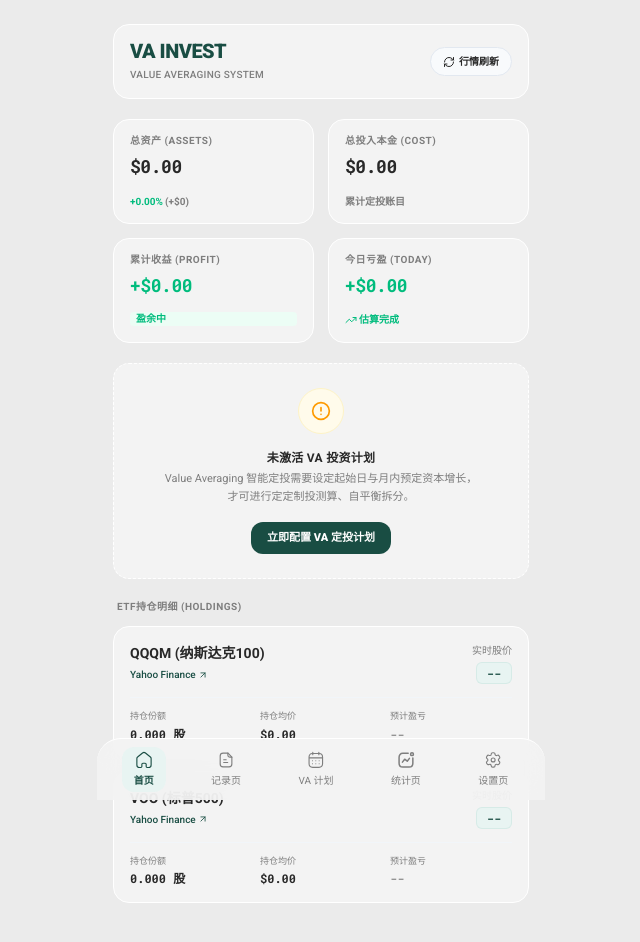
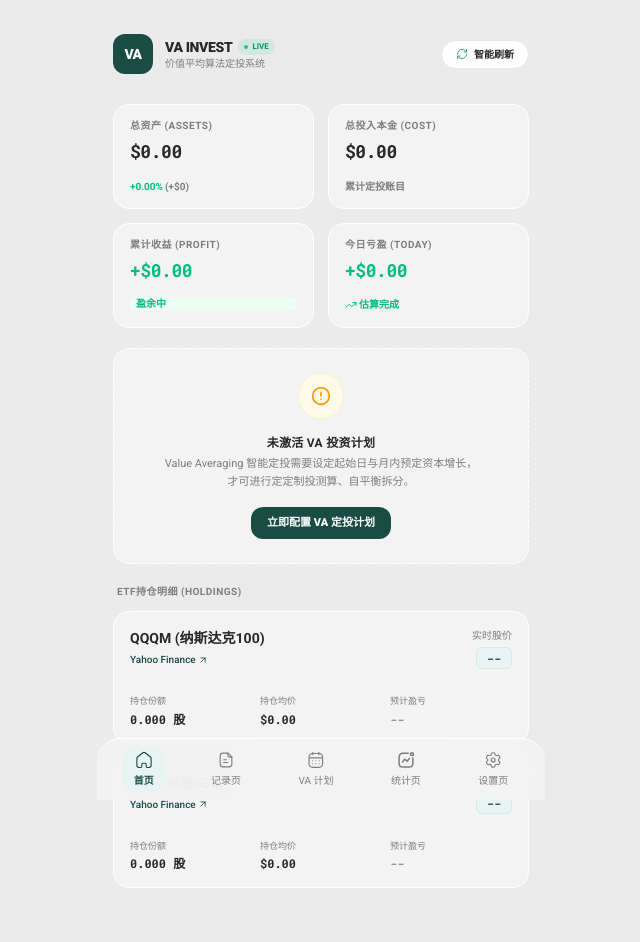
Before and after one commit to allurewu/VA-Invests-2, a React (Vite) app: page / in a window 1280 px wide. Shown: the top 942 px of the page, without its empty margins (319-959 px from the left). Built offline with nearby package versions, Linux system fonts and the light colour scheme; no server answers.

Commit message:
style: refine UI branding and improve dev experience
- Redesigned header with premium "LIVE" status indicator
- Simplified page titles and descriptive text for clarity
- Added dev-only logic to automatically unregister service workers and clear cache for faster development iterations

```diff
--- a/src/App.tsx
+++ b/src/App.tsx
@@ -345,7 +345,7 @@
   return (
     <div className="min-h-screen bg-[#EBEBEB] text-slate-800 flex flex-col font-sans select-none antialiased">
       {/* Main viewport Container */}
-      <main className="flex-1 w-full max-w-md mx-auto px-4 pt-6 z-10 overflow-x-hidden">
+      <main className="flex-1 w-full max-w-md mx-auto px-4 pt-[calc(1.5rem+env(safe-area-inset-top,0px))] z-10 overflow-x-hidden">
         {activeTab === "dashboard" && (
           <Dashboard
             records={records}
--- a/src/components/Dashboard.tsx
+++ b/src/components/Dashboard.tsx
@@ -95,29 +95,38 @@
 
   return (
     <div className="space-y-5 pb-24">
-      {/* 5.4 Simple Header (Clean, minimalist brand display) */}
-      <div className="flex justify-between items-center bg-[#F3F3F3] border border-[#FFFFFF] p-4 rounded-2xl">
-        <div>
-          <div className="text-xl font-extrabold text-blue-600 tracking-tight leading-none">
-            VA INVEST
+      {/* 5.4 Premium Financial Header */}
+      <div className="flex justify-between items-center py-2.5 px-0 relative overflow-hidden select-none">
+        <div className="flex items-center gap-3">
+          <div className="w-10 h-10 rounded-xl bg-blue-600 flex items-center justify-center text-white font-black text-sm tracking-tighter shrink-0">
+            VA
           </div>
-          <p className="text-[10px] text-slate-400 mt-1.5 font-medium tracking-wide">VALUE AVERAGING SYSTEM</p>
+          <div>
+            <div className="flex items-center gap-1.5">
+              <span className="text-sm font-black text-slate-800 tracking-tight leading-none">VA INVEST</span>
+              <span className="inline-flex items-center gap-1 text-[8px] bg-emerald-500/10 text-emerald-600 px-1.5 py-0.5 rounded-full font-bold">
+                <span className="w-1 h-1 rounded-full bg-emerald-500 animate-pulse"></span>
+                LIVE
+              </span>
+            </div>
+            <p className="text-[10px] text-slate-400 font-medium tracking-normal mt-1 leading-none">价值平均算法定投系统</p>
+          </div>
         </div>
         <div className="flex items-center">
           {loadingQuotes ? (
-            <span className="text-slate-400 text-[10px] font-medium flex items-center gap-1 bg-slate-100 px-3 py-1.5 rounded-full border border-slate-200 animate-pulse">
+            <span className="text-slate-400 text-[10px] font-bold flex items-center gap-1 bg-slate-100 px-3 py-1.5 rounded-full border border-slate-200 animate-pulse">
               <RefreshCw className="w-3 h-3 animate-spin text-blue-600" />
-              同步中...
+              同步报价
             </span>
           ) : (
             <button
               onClick={onRefreshQuotes}
               disabled={loadingQuotes}
               id="refresh_rates_btn"
-              className="px-3 py-1.5 bg-slate-50 text-slate-600 hover:text-blue-600 border border-slate-200 hover:border-blue-500/35 transition rounded-full text-[10px] font-bold flex items-center gap-1 cursor-pointer"
+              className="px-3.5 py-1.5 bg-white text-slate-700 hover:text-blue-600 hover:bg-blue-50 border border-slate-200 hover:border-blue-500/30 transition-all rounded-full text-[10px] font-bold flex items-center gap-1.5 cursor-pointer active:scale-95"
             >
-              <RefreshCw className="w-3 h-3" />
-              <span>行情刷新</span>
+              <RefreshCw className="w-3 h-3 text-blue-500" />
+              <span>智能刷新</span>
             </button>
           )}
         </div>
--- a/src/components/Plan.tsx
+++ b/src/components/Plan.tsx
@@ -144,9 +144,9 @@
     <div className="space-y-5 pb-24">
       {/* Title */}
       <div>
-        <h1 className="text-xl font-bold text-slate-800 tracking-tight">VA 价值平均计划 (Plan Rules)</h1>
-        <p className="text-xs text-slate-400 mt-1 font-medium font-sans">
-          Value Averaging 核心在于：让您的资产总额每月按固定金额平稳增长。市场跌时加仓，涨时自平衡减仓，获取极具优势的持股仓位。
+        <h1 className="text-xl font-bold text-slate-800 tracking-tight">价值计划</h1>
+        <p className="text-xs text-slate-400 mt-2 font-medium font-sans">
+          让您的资产总额每月按固定金额平稳增长
         </p>
       </div>
 
--- a/src/components/Records.tsx
+++ b/src/components/Records.tsx
@@ -229,8 +229,8 @@
     <div className="space-y-5 pb-24">
       {/* Page Title */}
       <div>
-        <h1 className="text-xl font-bold text-slate-800 tracking-tight">定投记账理财 (Transactions)</h1>
-        <p className="text-xs text-slate-400 mt-1 font-medium">登记或拆分历史买入明细，自平衡仓位成本核算</p>
+        <h1 className="text-xl font-bold text-slate-800 tracking-tight">定投记账</h1>
+        <p className="text-xs text-slate-400 mt-2 font-medium">登记或拆分历史买入明细，自平衡仓位成本核算</p>
       </div>
 
       {/* VA Suggestions banner - Clean banner */}
--- a/src/components/Stats.tsx
+++ b/src/components/Stats.tsx
@@ -143,9 +143,9 @@
     <div className="space-y-5 pb-24">
       {/* Title */}
       <div>
-        <h1 className="text-xl font-bold text-slate-800 tracking-tight">VA 投资分析报告 (Analytics Report)</h1>
-        <p className="text-xs text-slate-400 mt-1 font-medium">
-          三线重合、盈亏深度归因、自平衡资产配比，一眼洞见财富增长轨迹
+        <h1 className="text-xl font-bold text-slate-800 tracking-tight">分析报告</h1>
+        <p className="text-xs text-slate-400 mt-2 font-medium">
+          平衡资产配比，一眼洞见财富增长轨迹
         </p>
       </div>
 
@@ -154,9 +154,9 @@
         <div className="p-4 bg-amber-50 border border-amber-100 rounded-2xl flex items-start gap-3">
           <AlertCircle className="w-5 h-5 text-amber-500 shrink-0 mt-0.5" />
           <div className="text-xs space-y-1">
-            <h4 className="font-bold text-amber-800 uppercase tracking-wider">尚未配置 VA 增长计划</h4>
+            <h4 className="font-bold text-amber-800 uppercase tracking-wider">尚未配置定投计划</h4>
             <p className="text-slate-600 leading-relaxed font-medium">
-              请先到「计划页」设定月度目标计划。设定后，此分析页面将全自动激活并渲染 <b>「目标价值、累计投入、实际清算资产」三线对比动态图</b> 以及 <b>「月定投统计指标」</b>。
+              定投计划设定后，此分折页面将全自动激活并渲染数据动态图。
             </p>
           </div>
         </div>
--- a/src/main.tsx
+++ b/src/main.tsx
@@ -4,19 +4,31 @@
 import './index.css';
 
 // Register Service Worker for PWA
-if ('serviceWorker' in navigator && process.env.NODE_ENV === 'production') {
+if ('serviceWorker' in navigator) {
+  if (process.env.NODE_ENV === 'production') {
     window.addEventListener('load', () => {
       navigator.serviceWorker.register('/sw.js')
         .then((reg) => console.log('PWA Service Worker registered successfully:', reg.scope))
         .catch((err) => console.warn('PWA Service Worker registration failed:', err));
     });
-} else if ('serviceWorker' in navigator) {
-  // Register in dev also, or just log
-  window.addEventListener('load', () => {
-    navigator.serviceWorker.register('/sw.js')
-      .then((reg) => console.log('PWA SW registered (Dev Environment):', reg.scope))
-      .catch((err) => console.warn('PWA SW registration failed in dev:', err));
+  } else {
+    // In development mode, automatically unregister active service workers to prevent aggressive caching
+    navigator.serviceWorker.getRegistrations().then((registrations) => {
+      for (const registration of registrations) {
+        registration.unregister().then(() => {
+          console.log('Successfully unregistered development service worker.');
         });
+      }
+    });
+    // Clear cache storage to ensure latest changes are always fetched instantly
+    if ('caches' in window) {
+      caches.keys().then((names) => {
+        for (const name of names) {
+          caches.delete(name);
+        }
+      });
+    }
+  }
 }
 
 createRoot(document.getElementById('root')!).render(
```
Lines whose indentation alone changed are shown as unchanged.
